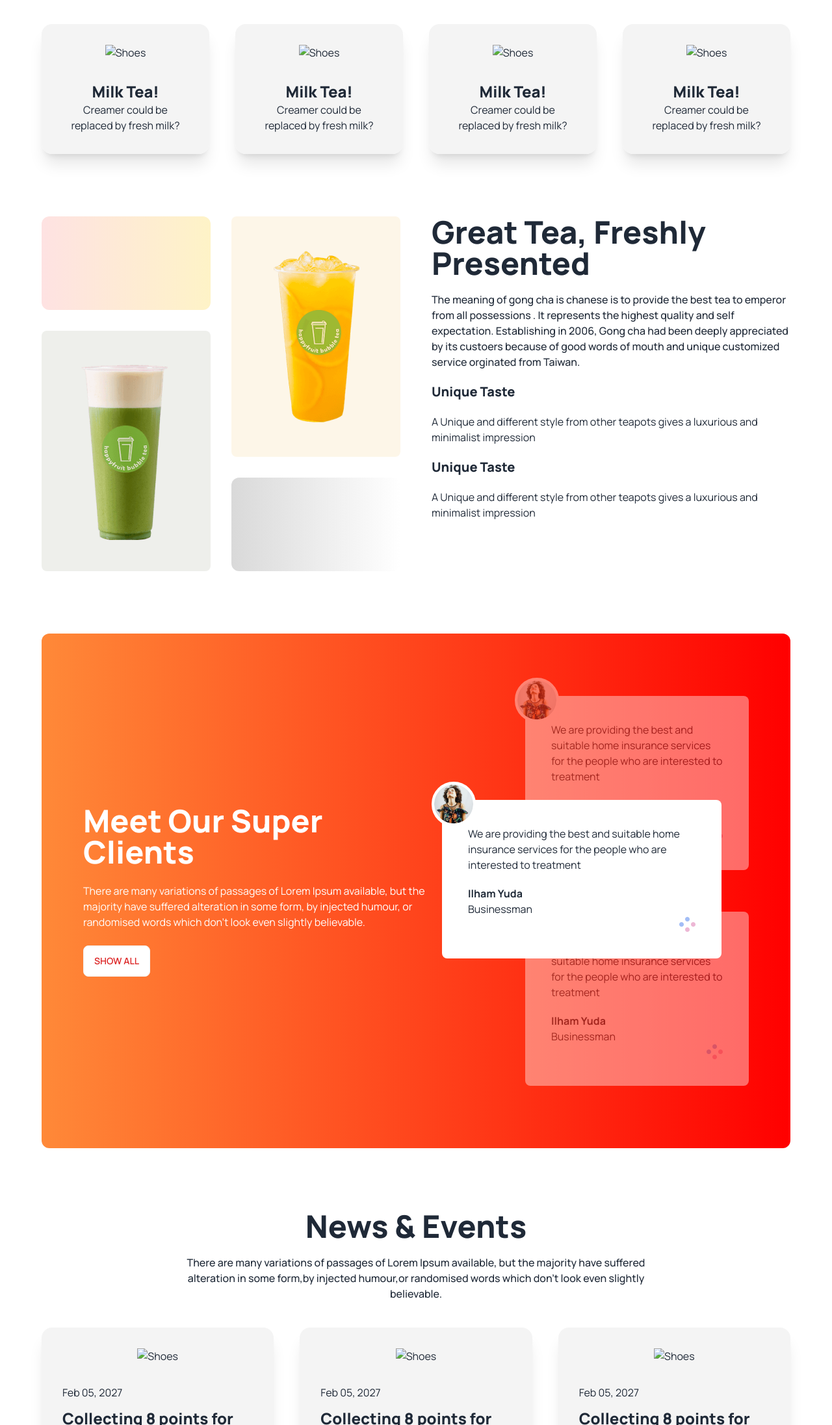
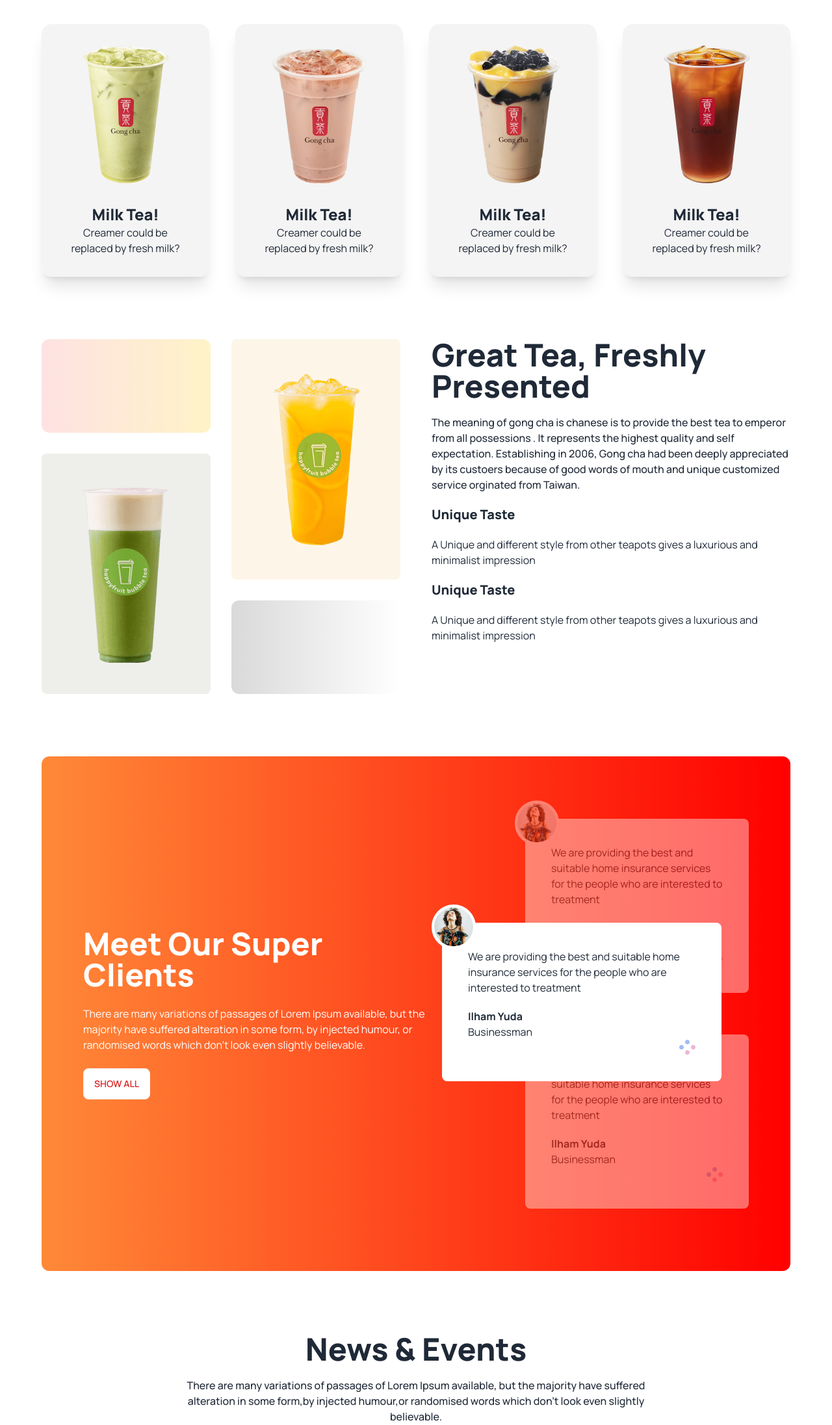
Before and after one commit to alaminniloy/tea-house-project, a plain HTML site: page index.html in a window 1280 px wide. Shown: the part 607-2800 px from the top of the page at 65% size. Drawn offline with nearby package versions, Linux system fonts and the light colour scheme; the site is published under a folder, as on GitHub Pages, so addresses that start at the root find nothing.

Commit message:
finally done the project

```diff
--- a/index.html
+++ b/index.html
@@ -62,7 +62,7 @@
             <button class="btn btn-primary bg-gradient-to-r from-gradient-start to-gradient-end">Explore More <i class="fa-solid fa-arrow-trend-up"></i></button>
           </div>
           <div>
-            <img src="/images/banner.png" class="max-w-sm" />
+            <img src="./images/banner.png" class="max-w-sm" />
             <!-- Rating badge -->
             <div
               class="-mt-20 flex items-center gap-4 drop-shadow-lg bg-white p-5 w-60"
@@ -96,7 +96,7 @@
             class="card p-8 bg-gradient-to-r from-[#F4F4F4] to-[#F4F4F4] shadow-xl"
           >
             <figure>
-              <img class="mb-8" src="/images/tea-1.png" alt="Shoes" />
+              <img class="mb-8" src="./images/tea-1.png" alt="Shoes" />
             </figure>
             <div class="text-center">
               <h2 class="font-extrabold text-2xl">Milk Tea!</h2>
@@ -108,7 +108,7 @@
             class="card p-8 bg-gradient-to-r from-[#F4F4F4] to-[#F4F4F4] shadow-xl"
           >
             <figure>
-              <img class="mb-8" src="/images/tea-2.png" alt="Shoes" />
+              <img class="mb-8" src="./images/tea-2.png" alt="Shoes" />
             </figure>
             <div class="text-center">
               <h2 class="font-extrabold text-2xl">Milk Tea!</h2>
@@ -120,7 +120,7 @@
             class="card p-8 bg-gradient-to-r from-[#F4F4F4] to-[#F4F4F4] shadow-xl"
           >
             <figure>
-              <img class="mb-8" src="/images/tea-3.png" alt="Shoes" />
+              <img class="mb-8" src="./images/tea-3.png" alt="Shoes" />
             </figure>
             <div class="text-center">
               <h2 class="font-extrabold text-2xl">Milk Tea!</h2>
@@ -132,7 +132,7 @@
             class="card p-8 bg-gradient-to-r from-[#F4F4F4] to-[#F4F4F4] shadow-xl"
           >
             <figure>
-              <img class="mb-8" src="/images/tea-4.png" alt="Shoes" />
+              <img class="mb-8" src="./images/tea-4.png" alt="Shoes" />
             </figure>
             <div class="text-center">
               <h2 class="font-extrabold text-2xl">Milk Tea!</h2>
@@ -278,7 +278,7 @@
             class="card p-8 bg-gradient-to-r from-[#F4F4F4] to-[#F4F4F4] shadow-xl"
           >
             <figure>
-              <img class="mb-8" src="/images/news-1.png" alt="Shoes" />
+              <img class="mb-8" src="./images/news-1.png" alt="Shoes" />
             </figure>
             <div class="text-left space-y-3">
               <p>Feb 05, 2027</p>
@@ -297,7 +297,7 @@
             class="card p-8 bg-gradient-to-r from-[#F4F4F4] to-[#F4F4F4] shadow-xl"
           >
             <figure>
-              <img class="mb-8" src="/images/news-2.png" alt="Shoes" />
+              <img class="mb-8" src="./images/news-2.png" alt="Shoes" />
             </figure>
             <div class="text-left space-y-3">
               <p>Feb 05, 2027</p>
@@ -316,7 +316,7 @@
             class="card p-8 bg-gradient-to-r from-[#F4F4F4] to-[#F4F4F4] shadow-xl"
           >
             <figure>
-              <img class="mb-8" src="/images/news-3.png" alt="Shoes" />
+              <img class="mb-8" src="./images/news-3.png" alt="Shoes" />
             </figure>
             <div class="text-left space-y-3">
               <p>Feb 05, 2027</p>
@@ -333,7 +333,7 @@
         </div>
       </section>
     </main>
-    <footer class=" px:4 lg:px-48 py-10 bg-base-200 text-base-content">
+    <footer class=" px:4 lg:px-48 py-10 bg-gradient-to-r from-[#FF00001A] to-[#FF89381A] text-base-content">
         <div class="flex justify-between my-24">
             <img src="images/cup.png" alt="">
             <p>
```
